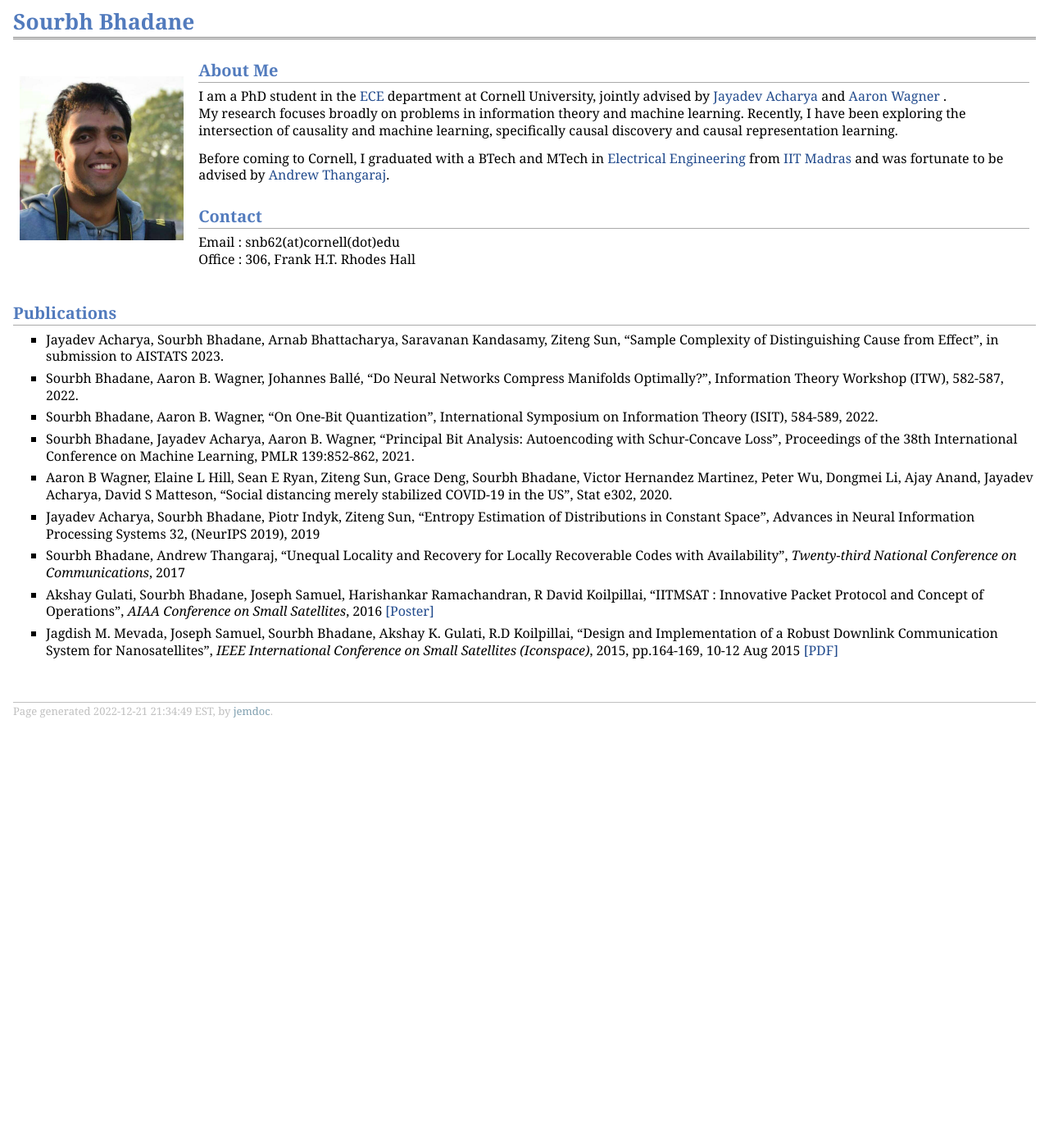
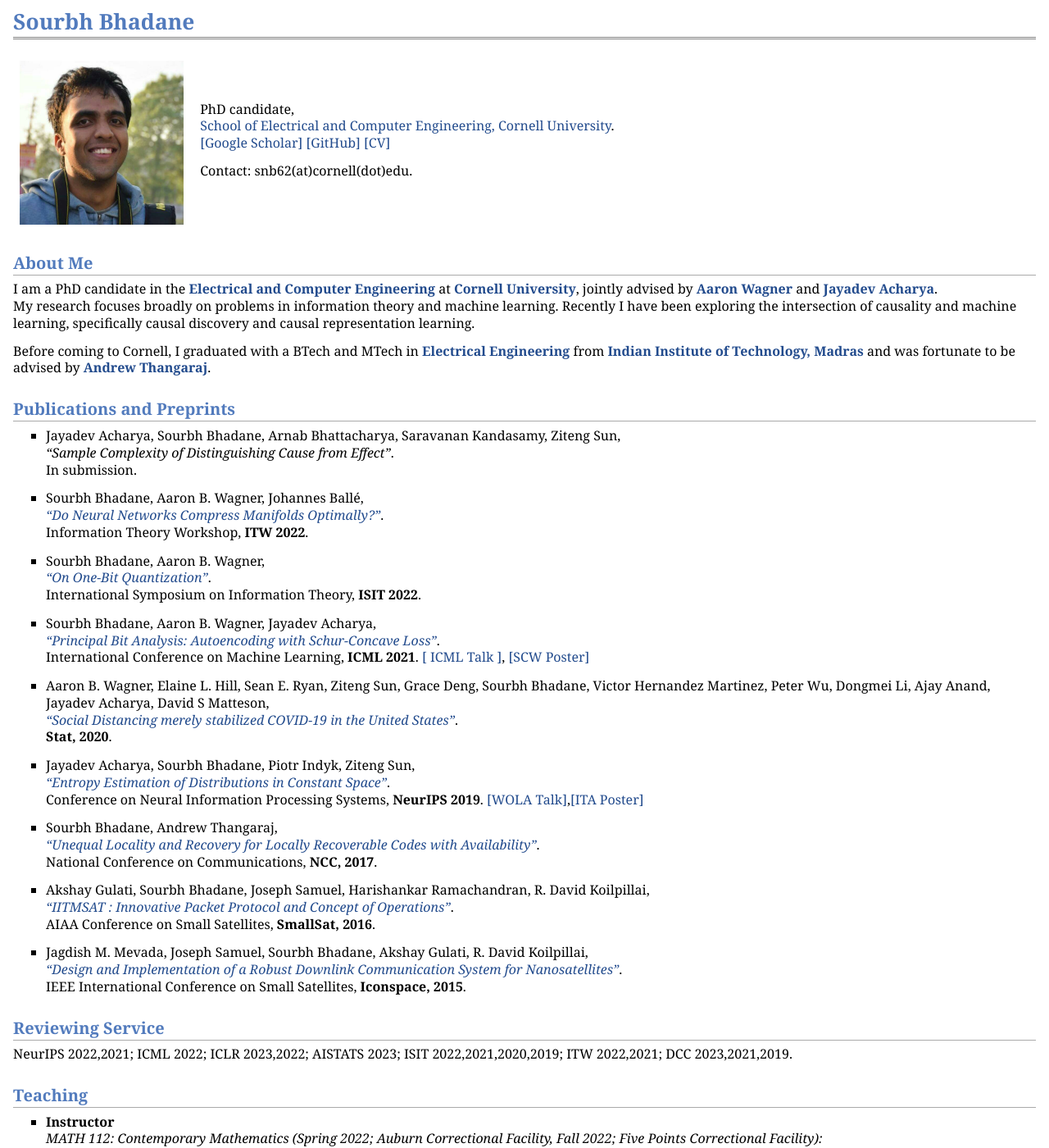
Before and after one commit to SourbhBh/SourbhBh.github.io, a Jekyll site: the page index.html, which Jekyll copies as it is, in a window 1280 px wide and 1400 px high. Shown: the whole window at 82% size. Built offline with Jekyll 4.4.1, drawn with Linux system fonts in a browser that asks for light colours; some of the changed text lies outside the part shown.

Commit message:
Cleaned Up Website

```diff
--- a/index.html
+++ b/index.html
@@ -14,40 +14,94 @@
 </div>
 <table class="imgtable"><tr><td>
 <img src="mypic.jpg" alt="" width="200px" height="200px" />&nbsp;</td>
-<td align="left"><h2>About Me</h2>
-<p>I am a PhD student in the  <a href="https://www.ece.cornell.edu/">ECE</a> department at Cornell University, jointly advised by <a href="https://people.ece.cornell.edu/acharya/">Jayadev Acharya</a> and <a href="https://people.ece.cornell.edu/wagner/">Aaron Wagner</a> . <br /> My research focuses broadly on problems in information theory and machine learning. Recently, I have been exploring the intersection of causality and machine learning, specifically causal discovery and causal representation learning. </p>
-<p>Before coming to Cornell, I graduated with a BTech and MTech in <a href="https://www.ee.iitm.ac.in">Electrical Engineering</a> from <a href="https://www.iitm.ac.in">IIT Madras</a> and was fortunate to be advised by <a href="https://www.ee.iitm.ac.in/~andrew">Andrew Thangaraj</a>. </p>
-<h2>Contact </h2>
-<p>Email : snb62(at)cornell(dot)edu <br />
-Office : 306, Frank H.T. Rhodes Hall</p>
+<td align="left"><p>PhD candidate, <br />
+<a href="https://www.ece.cornell.edu/">School of Electrical and Computer Engineering, Cornell University</a>. <br />
+<a href="https://scholar.google.co.in/citations?hl=en&amp;user=fDnT5CIAAAAJ&amp;view_op=list_works&amp;sortby=pubdate">[Google Scholar]</a> <a href="https://github.com/SourbhBh">[GitHub]</a> <a href="">[CV]</a> </p>
+<p>Contact: snb62(at)cornell(dot)edu. </p>
 </td></tr></table>
-<h2>Publications</h2>
+<h2>About Me</h2>
+<p>I am a PhD candidate in the  <a href="https://www.ece.cornell.edu/"><b>Electrical and Computer Engineering</b></a> at <a href="https://www.cornell.edu"><b>Cornell University</b></a>, jointly advised by <a href="https://people.ece.cornell.edu/wagner/"><b>Aaron Wagner</b></a> and <a href="https://people.ece.cornell.edu/acharya/"><b>Jayadev Acharya</b></a>. <br /> My research focuses broadly on problems in information theory and machine learning. Recently I have been exploring the intersection of causality and machine learning, specifically causal discovery and causal representation learning. </p>
+<p>Before coming to Cornell, I graduated with a BTech and MTech in <a href="https://www.ee.iitm.ac.in"><b>Electrical Engineering</b></a> from <a href="https://www.iitm.ac.in"><b>Indian Institute of Technology, Madras</b></a> and was fortunate to be advised by <a href="https://www.ee.iitm.ac.in/~andrew"><b>Andrew Thangaraj</b></a>. </p>
+<h2>Publications and Preprints</h2>
 <ul>
-<li><p>Jayadev Acharya, Sourbh Bhadane, Arnab Bhattacharya, Saravanan Kandasamy, Ziteng Sun, &ldquo;Sample Complexity of Distinguishing Cause from Effect&rdquo;, in submission to AISTATS 2023.</p>
+<li><p>Jayadev Acharya, Sourbh Bhadane, Arnab Bhattacharya, Saravanan Kandasamy, Ziteng Sun, <br />
+<i>&ldquo;Sample Complexity of Distinguishing Cause from Effect&rdquo;</i>. <br />
+In submission.</p>
 </li>
-<li><p>Sourbh Bhadane, Aaron B. Wagner, Johannes Ballé, &ldquo;Do Neural Networks Compress Manifolds Optimally?&rdquo;, Information Theory Workshop (ITW), 582-587, 2022. </p>
+</ul>
+<ul>
+<li><p>Sourbh Bhadane, Aaron B. Wagner, Johannes Ballé, <br />
+<a href="https://arxiv.org/abs/2205.08518"><i>&ldquo;Do Neural Networks Compress Manifolds Optimally?&rdquo;</i></a>. <br />
+Information Theory Workshop, <b>ITW 2022</b>. </p>
 </li>
-<li><p>Sourbh Bhadane, Aaron B. Wagner, &ldquo;On One-Bit Quantization&rdquo;, International Symposium on Information Theory (ISIT), 584-589, 2022.  </p>
+</ul>
+<ul>
+<li><p>Sourbh Bhadane, Aaron B. Wagner, <br />
+<a href="https://arxiv.org/abs/2202.05292"><i>&ldquo;On One-Bit Quantization&rdquo;</i></a>. <br />
+International Symposium on Information Theory, <b>ISIT 2022</b>.  </p>
 </li>
-<li><p>Sourbh Bhadane, Jayadev Acharya, Aaron B. Wagner, &ldquo;Principal Bit Analysis: Autoencoding with Schur-Concave Loss&rdquo;, Proceedings of the 38th International Conference on Machine Learning, PMLR 139:852-862, 2021. </p>
+</ul>
+<ul>
+<li><p>Sourbh Bhadane, Aaron B. Wagner, Jayadev Acharya,  <br />
+<a href="https://arxiv.org/abs/2106.02796"><i>&ldquo;Principal Bit Analysis: Autoencoding with Schur-Concave Loss&rdquo;</i></a>. <br />
+International Conference on Machine Learning, <b>ICML 2021</b>. <a href="https://icml.cc/virtual/2021/spotlight/9978">[ ICML Talk ]</a>, <a href="SCW.pdf">[SCW Poster]</a></p>
 </li>
-<li><p>Aaron B Wagner, Elaine L Hill, Sean E Ryan, Ziteng Sun, Grace Deng, Sourbh Bhadane, Victor Hernandez Martinez, Peter Wu, Dongmei Li, Ajay Anand, Jayadev Acharya, David S Matteson, &ldquo;Social distancing merely stabilized COVID‐19 in the US&rdquo;, Stat e302, 2020.    </p>
+</ul>
+<ul>
+<li><p>Aaron B. Wagner, Elaine L. Hill, Sean E. Ryan, Ziteng Sun, Grace Deng, Sourbh Bhadane, Victor Hernandez Martinez, Peter Wu, Dongmei Li, Ajay Anand, Jayadev Acharya, David S Matteson, <br />
+<a href="https://onlinelibrary.wiley.com/doi/full/10.1002/sta4.302"><i>&ldquo;Social Distancing merely stabilized COVID‐19 in the United States&rdquo;</i></a>. <br />
+<b>Stat, 2020</b>.    </p>
 </li>
-<li><p>Jayadev Acharya, Sourbh Bhadane, Piotr Indyk, Ziteng Sun, &ldquo;Entropy Estimation of Distributions in Constant Space&rdquo;, Advances in Neural Information Processing Systems 32, (NeurIPS 2019), 2019 </p>
+</ul>
+<ul>
+<li><p>Jayadev Acharya, Sourbh Bhadane, Piotr Indyk, Ziteng Sun, <br />
+<a href="https://arxiv.org/abs/1911.07976"><i>&ldquo;Entropy Estimation of Distributions in Constant Space&rdquo;</i></a>. <br />
+Conference on Neural Information Processing Systems, <b>NeurIPS 2019</b>. <a href="https://www.youtube.com/watch?v=uP6lxdu3tf8&amp;t=1s">[WOLA Talk]</a>,<a href="entropyitaposter.pdf">[ITA Poster]</a> </p>
 </li>
-<li><p>Sourbh Bhadane, Andrew Thangaraj, &ldquo;Unequal Locality and Recovery for Locally Recoverable Codes with Availability&rdquo;, <i>Twenty-third National
-Conference on Communications</i>, 2017 	</p>
+</ul>
+<ul>
+<li><p>Sourbh Bhadane, Andrew Thangaraj, <br />
+<a href="https://arxiv.org/pdf/1705.05005"><i>&ldquo;Unequal Locality and Recovery for Locally Recoverable Codes with Availability&rdquo;</i></a>.<br />
+National Conference on Communications, <b>NCC, 2017</b>.</p>
 </li>
-<li><p>Akshay Gulati, Sourbh Bhadane, Joseph Samuel, Harishankar Ramachandran, R David Koilpillai, &ldquo;IITMSAT : Innovative Packet Protocol and Concept of Operations&rdquo;,
-<i>AIAA Conference on Small Satellites</i>, 2016 <a href="http://digitalcommons.usu.edu/cgi/viewcontent.cgi?article=3525&amp;context=smallsat">[Poster]</a></p>
+</ul>
+<ul>
+<li><p>Akshay Gulati, Sourbh Bhadane, Joseph Samuel, Harishankar Ramachandran, R. David Koilpillai, <br />
+<a href="http://digitalcommons.usu.edu/cgi/viewcontent.cgi?article=3525&amp;context=smallsat"><i>&ldquo;IITMSAT : Innovative Packet Protocol and Concept of Operations&rdquo;</i></a>. <br />
+AIAA Conference on Small Satellites, <b>SmallSat, 2016</b>. </p>
 </li>
-<li><p>Jagdish M. Mevada, Joseph Samuel, Sourbh Bhadane, Akshay K. Gulati, R.D Koilpillai, &ldquo;Design and Implementation of a Robust Downlink Communication System for Nanosatellites&rdquo;, <i>IEEE
-International Conference on Small Satellites (Iconspace)</i>, 2015, pp.164-169, 10-12 Aug 2015 <a href="07283827_Sat.pdf">[PDF]</a> </p>
+</ul>
+<ul>
+<li><p>Jagdish M. Mevada, Joseph Samuel, Sourbh Bhadane, Akshay Gulati, R. David Koilpillai, <br />
+<a href="https://ieeexplore.ieee.org/abstract/document/7283827"><i>&ldquo;Design and Implementation of a Robust Downlink Communication System for Nanosatellites&rdquo;</i></a>. <br />
+IEEE International Conference on Small Satellites, <b>Iconspace, 2015</b>. </p>
+</li>
+</ul>
+<h2>Reviewing Service </h2>
+<p>NeurIPS 2022,2021; ICML 2022; ICLR 2023,2022; AISTATS 2023; ISIT 2022,2021,2020,2019; ITW 2022,2021; DCC 2023,2021,2019. </p>
+<h2>Teaching </h2>
+<ul>
+<li><p><b>Instructor</b> <br />
+<i>MATH 112: Contemporary Mathematics (Spring 2022; Auburn Correctional Facility, Fall 2022; Five Points Correctional Facility): </i> <br />
+I was an independent instructor of a mathematics course for incarcerated students enrolled in community college via the <a href="https://cpep.cornell.edu/">Cornell Prison Education Program</a>. <br /> I designed course content including lectures, homework and exams. </p>
+</li>
+</ul>
+<ul>
+<li><p><b>Teaching Assistant</b> <br />
+<i>ECE 2720: Data Science for Engineers (Spring 2022, Fall 2019):</i> <br />
+I was a TA for the second iteration of this course in Fall 2019. My responsibilities involved creating lecture notes, homework solutions and </p>
+</li>
+</ul>
+<ul>
+<li><p><b>Grader</b> <br />
+<i>ECE 4200: Fundamentals of Machine Learning (Fall 2021, Fall 2020, Spring 2020, Spring 2019, Spring 2018):</i><br />
+I had great fun creating four in-class Machine Learning competitions! Check them out: <a href="https://www.kaggle.com/c/spoken-digit-pair-recognition/">Spoken Digit-Pair Recognition</a>, <a href="https://www.kaggle.com/c/font-recognition">Font Recognition</a>, <a href="https://www.kaggle.com/c/modulation-prediction">Modulation Prediction</a>, <a href="https://www.kaggle.com/c/guilty-or-not-guilty">Guilty or Not Guilty?</a>. <br />
+<i>ECE 5620: Fundamentals of Data Compression (Spring 2021)</i></p>
 </li>
 </ul>
 <div id="footer">
 <div id="footer-text">
-Page generated 2022-12-21 21:34:49 EST, by <a href="http://jemdoc.jaboc.net/">jemdoc</a>.
+Page generated 2023-01-02 19:27:47 EST, by <a href="http://jemdoc.jaboc.net/">jemdoc</a>.
 </div>
 </div>
 </div>
```
Also changed, not shown: 3 other files.
